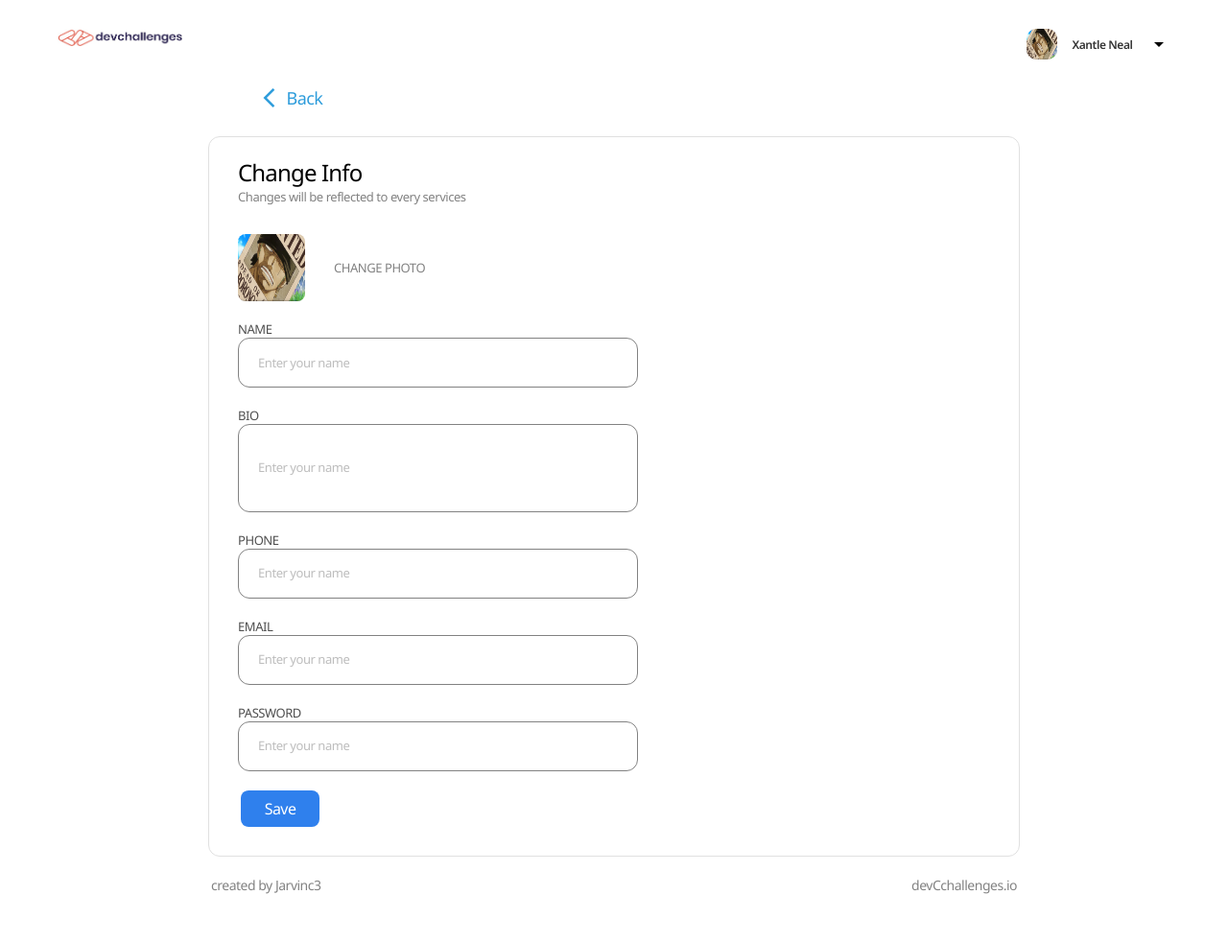
After one commit to jarvinc3/login-app, a PHP site: page /edit.php in a window 1280 px wide. The commit adds this page. Shown: the whole page at 96% size. Run offline with PHP 8.4, Linux system fonts and the light colour scheme.

Commit message:
diseños del edit

```diff
--- a/conexion.php
+++ b/conexion.php
@@ -6,7 +6,7 @@ try {
     $mysqli = new mysqli("localhost", "root", "", "miniproyecto");
     $mysqli->query("INSERT INTO users(email, pssword) VALUES ('$correo', '$password');");
 
-    header("location:login.php");
+    header("location:profile.php");
 } catch(mysqli_sql_exception $e) {
     echo "Error" . $e->getMessage();
 }
--- a/css/profile.css
+++ b/css/profile.css
@@ -5,7 +5,7 @@
 }
 
 .container-principal {
-    padding: 20px 50px;
+    padding: 30px 60px;
     display: flex;
     flex-direction: column;
     align-items: center;
@@ -17,6 +17,18 @@ nav {
     align-items: center;
     width: 100%;
     padding: 0 0 40px;
+}
+
+a{
+    text-decoration: none;
+}
+
+.nav {
+    display: flex;
+    flex-direction: column;
+    align-items: center;
+    width: 100%;
+    padding: 0;
 }
 
 .nav-container-superior {
@@ -62,6 +74,25 @@ nav {
     align-items: center;
 }
 
+.nav-containerInferior {
+    height: 80px;
+    width: 63%;
+    display: flex;
+    align-items: center;
+}
+
+.back {
+    display: flex;
+    align-items: flex-end;
+    color: #2D9CDB;
+    font-family: Noto Sans;
+    font-size: 18px;
+    font-style: normal;
+    font-weight: 400;
+    line-height: normal;
+    letter-spacing: -0.63px;
+}
+
 .nav-container-inferior>h1 {
     color: #000;
     font-family: Noto Sans;
@@ -101,11 +132,44 @@ section {
     padding: 10px 30px;
 }
 
+input[type="text"] {
+    width: 416.932px;
+    height: 52px;
+    border-radius: 12px;
+    border: 1px solid #828282;
+    padding: 0 20px;
+}
+
+input.input {
+    width: 416.932px;
+    height: 91.578px;
+}
+
+input::placeholder{
+    color: #BDBDBD;
+font-family: Noto Sans;
+font-size: 13px;
+font-style: normal;
+font-weight: 500;
+line-height: normal;
+letter-spacing: -0.455px;
+}
+
 hr {
     border-top: 0.1px #E0E0E0;
 }
 
-.div-information>h1 {
+.div-information>h2 {
+    color: #000;
+    font-family: Noto Sans;
+    font-size: 24px;
+    font-style: normal;
+    font-weight: 400;
+    line-height: normal;
+    letter-spacing: -0.84px;
+}
+
+h2.h2 {
     color: #000;
     font-family: Noto Sans;
     font-size: 24px;
@@ -125,6 +189,10 @@ hr {
     letter-spacing: -0.455px;
 }
 
+.p {
+    color: #4F4F4F !important;
+}
+
 .btn-edit{
     width: 95.343px;
     height: 38px;
@@ -138,6 +206,10 @@ hr {
     line-height: normal;
     letter-spacing: -0.56px;
     background: transparent;
+}
+
+.btn-edit:hover{
+    background: #dadada;
 }
 
 .div {
@@ -165,11 +237,54 @@ hr {
     padding: 10px 0;
 }
 
+p.change-photo {
+    color: #828282;
+    font-family: Noto Sans;
+    font-size: 13px;
+    font-style: normal;
+    font-weight: 500;
+    line-height: normal;
+    letter-spacing: -0.455px;
+}
+
 .foto-perfil-high {
     width: 70px;
     height: 70px;
-    border-radius: 5px;
+    border-radius: 8px;
 }
+
+.div-2 {
+    display: flex;
+    align-items: center;
+    gap: 30px;
+}
+
+.div-edit {
+    padding: 10px 33px 30px;
+}
+
+button.btn-save {
+    border-radius: 8px;
+    background: #2F80ED;
+    width: 82px;
+    height: 38px;
+    border-style: none;
+}
+
+button.btn-save:hover{
+    background: #225fae;
+}
+
+button.btn-save {
+    color: #FFF;
+    font-family: Noto Sans;
+    font-size: 16px;
+    font-style: normal;
+    font-weight: 500;
+    line-height: normal;
+    letter-spacing: -0.56px;
+}
+
 
 header {
     display: flex;
--- /dev/null
+++ b/edit.php
@@ -0,0 +1,101 @@
+<?php
+session_start();
+?>
+
+<!DOCTYPE html>
+<html lang="en">
+
+<head>
+    <meta charset="UTF-8">
+    <meta name="viewport" content="width=device-width, initial-scale=1.0">
+    <link rel="stylesheet" href="./css/profile.css">
+    <link rel="stylesheet"
+        href="https://fonts.googleapis.com/css2?family=Material+Symbols+Outlined:opsz,wght,FILL,GRAD@48,400,1,0" />
+    <link rel="preconnect" href="https://fonts.googleapis.com">
+    <link rel="preconnect" href="https://fonts.gstatic.com" crossorigin>
+    <link href="https://fonts.googleapis.com/css2?family=Noto+Sans:wght@400;600&display=swap" rel="stylesheet">
+    <title>Edit</title>
+</head>
+
+<body>
+
+    <div class="container-principal">
+        <nav class="nav">
+            <div class="nav-container-superior">
+                <img class="logo" src="./img/iconoLogo.jpg" alt="devchallenges">
+                <div class="modal-nombre-foto">
+                    <img class="foto-perfil" src="./img/zoro.png" alt="">
+                    <h2>Xantle Neal</h2>
+                    <span class="material-symbols-outlined flechita"> arrow_drop_down</span>
+                </div>
+            </div>
+            <div class="nav-containerInferior">
+                <a href="./profile.php"><p class="back"><span class="material-symbols-outlined">arrow_back_ios </span> Back</p></a>
+            </div>
+        </nav>
+        <main>
+            <section class="section-up">
+                <div class="div-information">
+                    <h2 class="h2">Change Info</h2>
+                    <p>Changes will be reflected to every services</p>
+                </div>
+            </section>
+            <form action="">
+                <section>
+                    <div class="div-2">
+                        <img class="foto-perfil-high" src="./img/zoro.png" alt="">
+                        <p class="change-photo">CHANGE PHOTO</p>
+                    </div>
+                </section>
+
+                <section>
+                    <div class="div">
+                        <p class="p">NAME</p>
+                        <input type="text" placeholder="Enter your name">
+                    </div>
+
+                </section>
+
+                <section>
+                    <div class="div ">
+                        <p class="p">BIO</p>
+                        <input class="input" type="text" placeholder="Enter your name">
+                    </div>
+
+                </section>
+
+                <section>
+                    <div class="div">
+                        <p class="p">PHONE</p>
+                        <input type="text" placeholder="Enter your name">
+                    </div>
+
+                </section>
+
+                <section>
+                    <div class="div">
+                        <p class="p">EMAIL</p>
+                        <input type="text" placeholder="Enter your name">
+                    </div>
+
+                </section>
+
+                <section>
+                    <div class="div">
+                        <p class="p">PASSWORD</p>
+                        <input type="text" placeholder="Enter your name">
+                    </div>
+
+                </section>
+                <div class="div-edit"><button class="btn-save" type="submit">Save</button></div>
+            </form>
+        </main>
+        <header>
+            <p>created by Jarvinc3</p>
+            <p>devCchallenges.io</p>
+        </header>
+    </div>
+
+</body>
+
+</html>
--- a/index.php
+++ b/index.php
@@ -31,7 +31,7 @@
             <form class="login-container" action="conexion.php" method="post">
                 <div class="inputs">
                     <span class="material-symbols-outlined">mail</span>
-                    <input name="email" type="text" placeholder="Email" required oninvalid="this.setCustomValidity('Agregue un Correo')"  oninput="this.setCustomValidity('')">
+                    <input name="email" type="email" placeholder="Email" required oninvalid="this.setCustomValidity('Agregue un Correo')"  oninput="this.setCustomValidity('')">
                 </div>
                 <div class="inputs">
                     <span class="material-symbols-outlined">lock</span>
--- a/login.php
+++ b/login.php
@@ -27,7 +27,7 @@
             <form class="login-container" action="loginAction.php" method="post">
                 <div class="inputs">
                     <span class="material-symbols-outlined">mail</span>
-                    <input name="email" type="text" placeholder="Email">
+                    <input name="email" type="email" placeholder="Email">
                 </div>
                 <div class="inputs">
                     <span class="material-symbols-outlined">lock</span>
--- a/profile.php
+++ b/profile.php
@@ -14,7 +14,7 @@ session_start();
     <link rel="preconnect" href="https://fonts.googleapis.com">
     <link rel="preconnect" href="https://fonts.gstatic.com" crossorigin>
     <link href="https://fonts.googleapis.com/css2?family=Noto+Sans:wght@400;600&display=swap" rel="stylesheet">
-    <title>Document</title>
+    <title>Profile</title>
 </head>
 
 <body>
@@ -40,7 +40,7 @@ session_start();
                     <h2>Profile</h2>
                     <p>Some info may be visible to other people</p>
                 </div>
-                <div class="div-edit"><button class="btn-edit">Edit</button></div>
+                <div class="div-edit"><a href="./edit.php"><button class="btn-edit">Edit</button></a></div>
             </section>
             <hr>
             <section>
```
Also changed, not shown: README.md.
